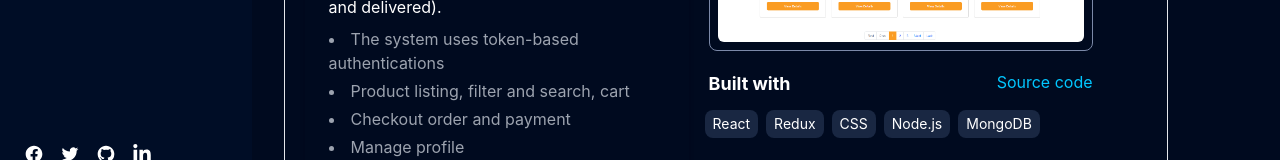
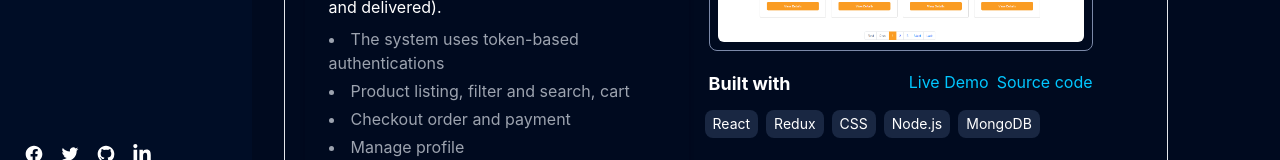
Before and after one commit to worashf/portfolio, a Next.js app: page /portfolio in a window 1280 px wide. Shown: the part 594-754 px from the top of the page. Built offline with nearby package versions, Linux system fonts and the light colour scheme.

Commit message:
Add project demo link

```diff
--- a/data/projects.js
+++ b/data/projects.js
@@ -4,6 +4,7 @@ const projects = [
     title: 'ShiCommerce',
     desc: 'ShiCommerce is an e-commerce website that has features for admins and users(buyers). Admin can manage products, manage orders, manage product reviews, and users. The user (buyer) can check product details, add a product to the cart, checkout the cart, fill shipping address, and pay payment using Stripe. and also user can check order status(processing, shipping, and delivered).',
     img: '/static/projects/shi-commerce.PNG',
+    link:'https://shicomm.onrender.com/',
     github: 'https://github.com/worashf/ShiCommerce',
     tags: ['React', 'Redux', 'CSS', 'Node.js', 'MongoDB'],
     features: [
```
